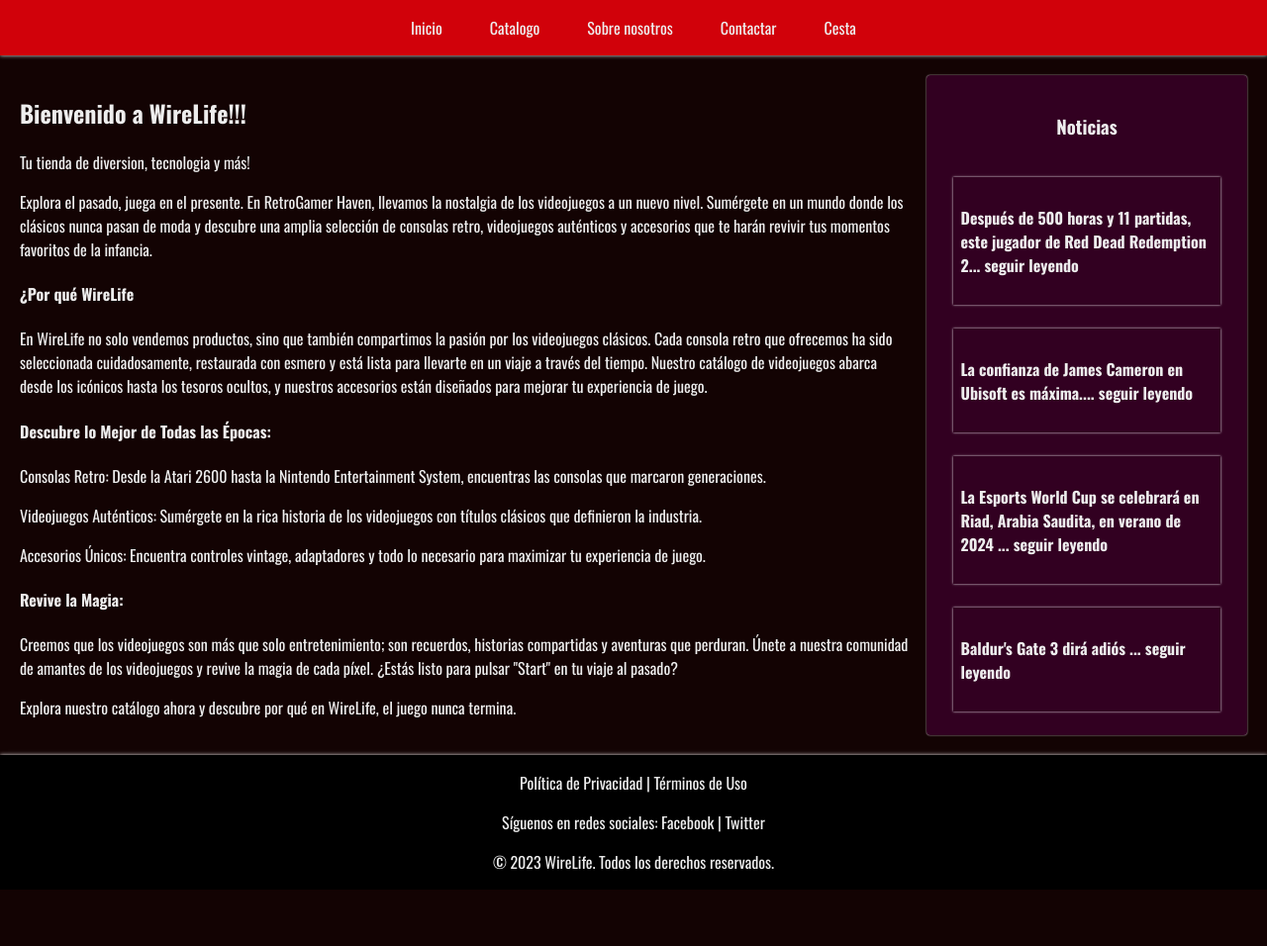
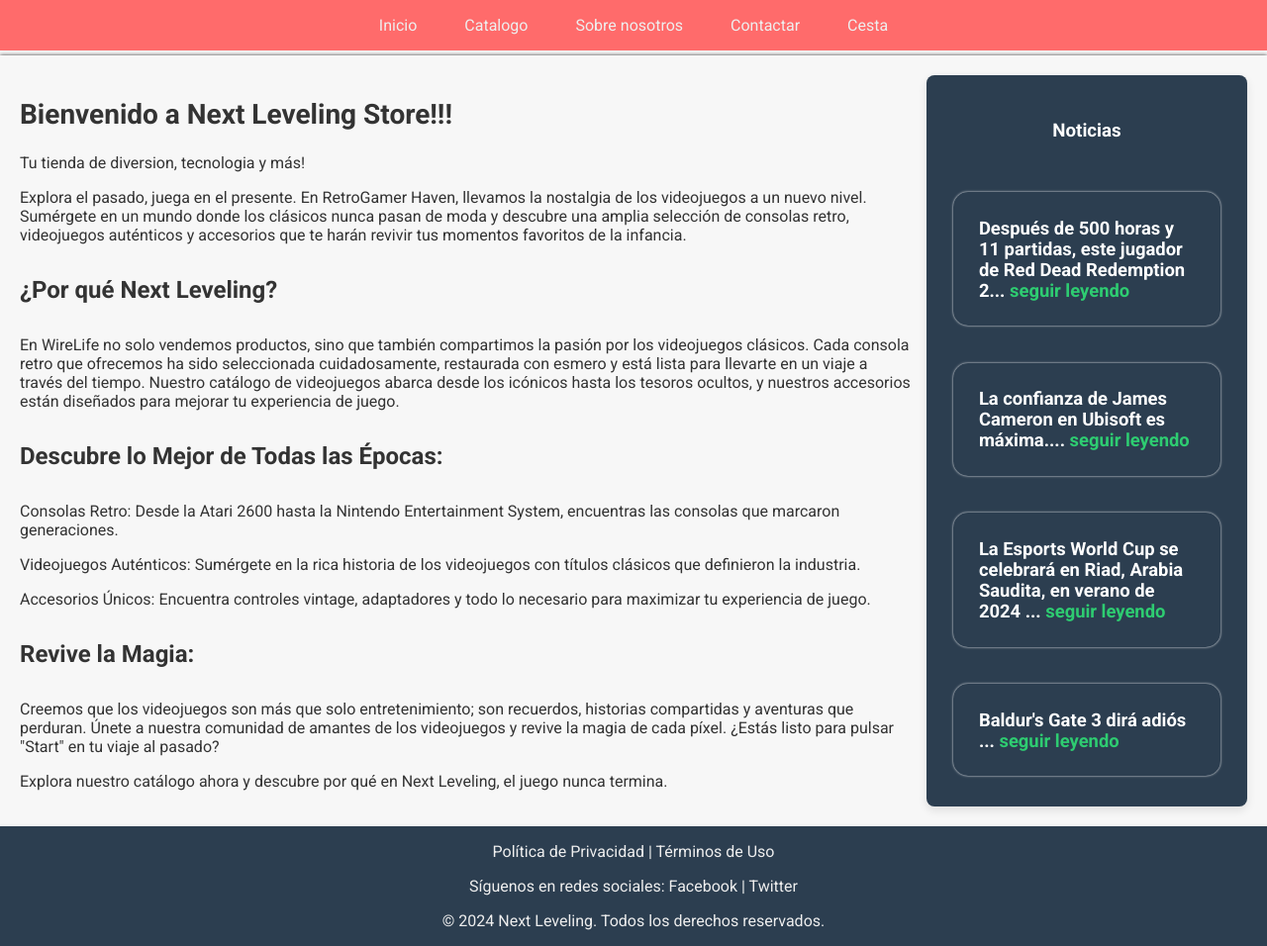
Before and after one commit to RedSanya/WireLifePage, a plain HTML site: page index.html in a window 1280 px wide. Shown: the whole page at 99% size. Before the commit the page ends 899 px from the top, so only its background shows below. Drawn offline with nearby package versions, Linux system fonts and the light colour scheme.

Commit message:
Add files via upload
new Version

```diff
--- a/index.html
+++ b/index.html
@@ -8,11 +8,12 @@
    <!--Fuentes-->
    <link rel="preconnect" href="https://fonts.googleapis.com">
    <link rel="preconnect" href="https://fonts.gstatic.com" crossorigin>
-   <link href="https://fonts.googleapis.com/css2?family=Oswald:wght@200;300;400;500;600;700&display=swap"
+   <link
+      href="https://fonts.googleapis.com/css2?family=Roboto:ital,wght@0,100;0,300;0,400;0,500;0,700;0,900;1,100;1,300;1,400;1,500;1,700;1,900&display=swap"
       rel="stylesheet">
    <!--estilos-->
    <link rel="stylesheet" href="styles.css">
-   <title>WireLife</title>
+   <title>Next Leveling</title>
 </head>
 
 <body>
@@ -30,13 +31,13 @@
 
    <main>
       <section id="inicio">
-         <h1>Bienvenido a WireLife!!!</h1>
+         <h1>Bienvenido a Next Leveling Store!!!</h1>
          <p>Tu tienda de diversion, tecnologia y más!</p>
          <p>Explora el pasado, juega en el presente. En RetroGamer Haven, llevamos la nostalgia de los videojuegos a un
             nuevo nivel. Sumérgete en un mundo donde los clásicos nunca pasan de moda y descubre una amplia selección de
             consolas retro, videojuegos auténticos y accesorios que te harán revivir tus momentos favoritos de la
             infancia.</p>
-         <h4>¿Por qué WireLife</h4>
+         <h4>¿Por qué Next Leveling?</h4>
          <p>En WireLife no solo vendemos productos, sino que también compartimos la pasión por los videojuegos clásicos.
             Cada consola retro que ofrecemos ha sido seleccionada cuidadosamente, restaurada con esmero y está lista
             para llevarte en un viaje a través del tiempo. Nuestro catálogo de videojuegos abarca desde los icónicos
@@ -52,7 +53,7 @@
          <p>Creemos que los videojuegos son más que solo entretenimiento; son recuerdos, historias compartidas y
             aventuras que perduran. Únete a nuestra comunidad de amantes de los videojuegos y revive la magia de cada
             píxel. ¿Estás listo para pulsar "Start" en tu viaje al pasado?</p>
-         <p>Explora nuestro catálogo ahora y descubre por qué en WireLife, el juego nunca termina.</p>
+         <p>Explora nuestro catálogo ahora y descubre por qué en Next Leveling, el juego nunca termina.</p>
       </section>
 
       <aside id="aside-noticias">
@@ -115,7 +116,7 @@
       <p><a href="/privacy">Política de Privacidad</a> | <a href="/terms">Términos de Uso</a></p>
       <p>Síguenos en redes sociales: <a href="https://facebook.com">Facebook</a> | <a
             href="https://twitter.com">Twitter</a></p>
-      <p>&copy; 2023 WireLife. Todos los derechos reservados.</p>
+      <p>&copy; 2024 Next Leveling. Todos los derechos reservados.</p>
    </footer>
 
 </body>
--- a/styles.css
+++ b/styles.css
@@ -2,7 +2,7 @@ html{
    margin: 0;
    padding: 0;
    font-size: 100%;
-   font-family: 'Oswald', sans-serif;
+   font-family: 'Roboto', sans-serif;
 }
 body{
    margin: 0;
@@ -10,12 +10,18 @@ body{
    display: flex;
    flex-direction: column;
    min-height: 100vh;
-   background-color: rgb(19, 3, 3);
-   color: #eeeeee;
+   background-color: #F7F7F7;
+   color: #333333;
 }
 a{
    text-decoration: none;
    color: inherit;
+}
+h1{
+   font-size: 1.75rem;
+}
+h4{
+   font-size: 1.5rem;
 }
 header, main, footer{
    box-sizing: border-box;
@@ -27,7 +33,7 @@ header,footer{
    min-height: 3rem;
 }
 .menu{
-   background-color: #d1010a;
+   background-color: #FF6B6B;
    position: fixed;
    width: 100%;
    top:0;
@@ -42,9 +48,10 @@ header ul{
 header ul li a{
    padding: 0.65rem 1.5rem;
    transition: 0.2s linear;
+   /* background-color: #F5F5F5; */
 }
 header ul li a:hover{
-   background-color: #f5000d;
+   background-color: #e94141;
    border-radius: 0.4rem;
 }
 main{
@@ -60,16 +67,17 @@ main section{
 }
 
 footer{
-   background-color: #000000;
+   background-color: #2C3E50;
 }
 
 /*--------------- Aside con noticias ----------------*/
 aside{
-   background-color: #320021;
+   background-color: #2C3E50;
    margin-left: 1rem;
    padding: 0.75rem;
-   border-radius: 0.25rem;
-   box-shadow: 0 0 0.1rem;
+   border-radius: 0.5rem;
+   box-shadow: 0 4px 10px rgba(0,0,0,0.1);
+   color: #FFFFFF;
 
    display: flex;
    flex-direction: column;
@@ -83,17 +91,30 @@ aside{
    margin: 0.3rem 0;
    padding: 0.45rem;
    box-shadow: 0 0 0.15rem;
-
+   border-radius: 15px;
+}
+.card-noticia a{
+   color: #2ECC71; /* Verde vibrante */
+   font-weight: bold;
+   text-decoration: none;
+}
+.card-noticia a:hover{
+   text-decoration: underline;
 }
 .noticia-text{
    max-height: 0px;
    overflow: hidden;
-   transition: max-height 1s ease-in-out;
+   transition: max-height 0.33s ease;
 }
 .noticia-text:target{
    max-height: 350px;
    background-color: hsl(243, 29%, 36%, 60%);
    border-radius: 0.25rem;
+}
+aside h4{
+   font-size: 1.15rem;
+   margin: 0;
+   padding: 1.15rem;
 }
 
 /*-------------- Contactar ---------------*/
@@ -126,7 +147,7 @@ aside{
    height: 5rem;
 }
 #contactar input[type="submit"]{
-   background-color: #d1010a;
+   background-color: #3498DB;
    color: #eeeeee;
    padding: 0.5rem;
    font-size: 1rem;
@@ -197,7 +218,7 @@ aside{
    margin: 1.5rem 0;
    color: inherit;
    padding: 0.75rem;
-   background-color: #444176;
+   background-color: #3498DB;
    border-radius: 0.75rem;
    transition: 0.2s linear;
    font-size: 1.25rem;
@@ -262,7 +283,7 @@ aside{
    color: #d1010a;
 }
 .buybox button{
-   background-color: yellow;
+   background-color: #3498DB;
    border-radius: 0.75rem;
    border: none;
    font-size: 1rem;
```
Also changed, not shown: 1 other file.
